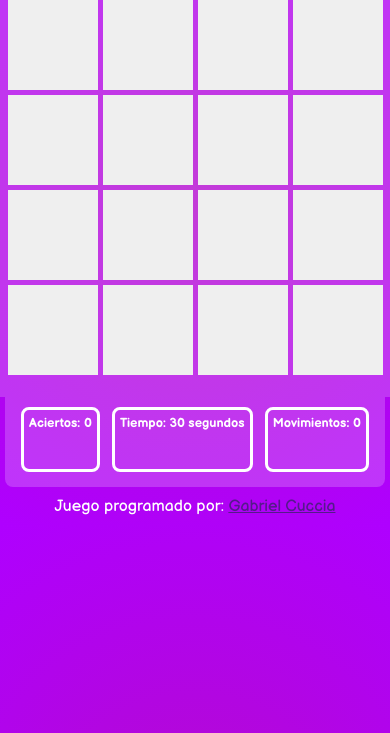
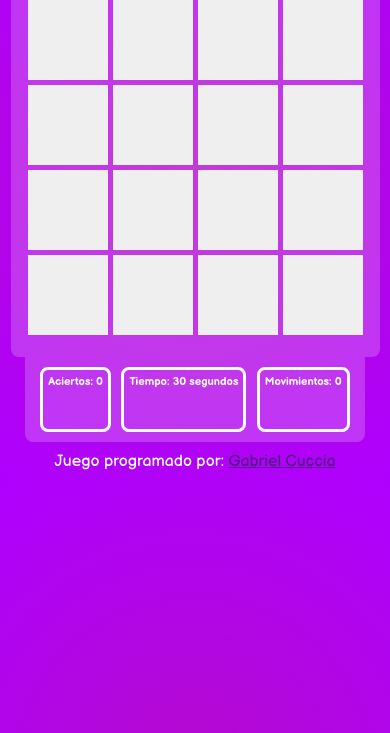
Before and after one commit to GabrielCuccia/Memory-Game, a plain HTML site: page index.html in a window 390 px wide. Shown: the part 111-844 px from the top of the page. Drawn offline with Linux system fonts and the light colour scheme.

Commit message:
Add files via upload

```diff
--- a/style.css
+++ b/style.css
@@ -94,15 +94,15 @@ footer{
    .section-2{
     flex-direction: row;
     justify-content: space-around;
-    width: 380px;
-    height: 90px;
+    width: 340px;
+    height: 85px;
     border-radius: 0px;
     border-bottom-left-radius: 8px;
     border-bottom-right-radius: 8px ;
 
    }
    .estadisticas{
-    font-size: 0.8em;
+    font-size: 0.7em;
     height: 65px;
 
 
@@ -117,7 +117,7 @@ footer{
     width: 150px;
    }
    button{
-    height: 90px;
-    width: 90px;
+    height: 80px;
+    width: 80px;
    }
 }
```
